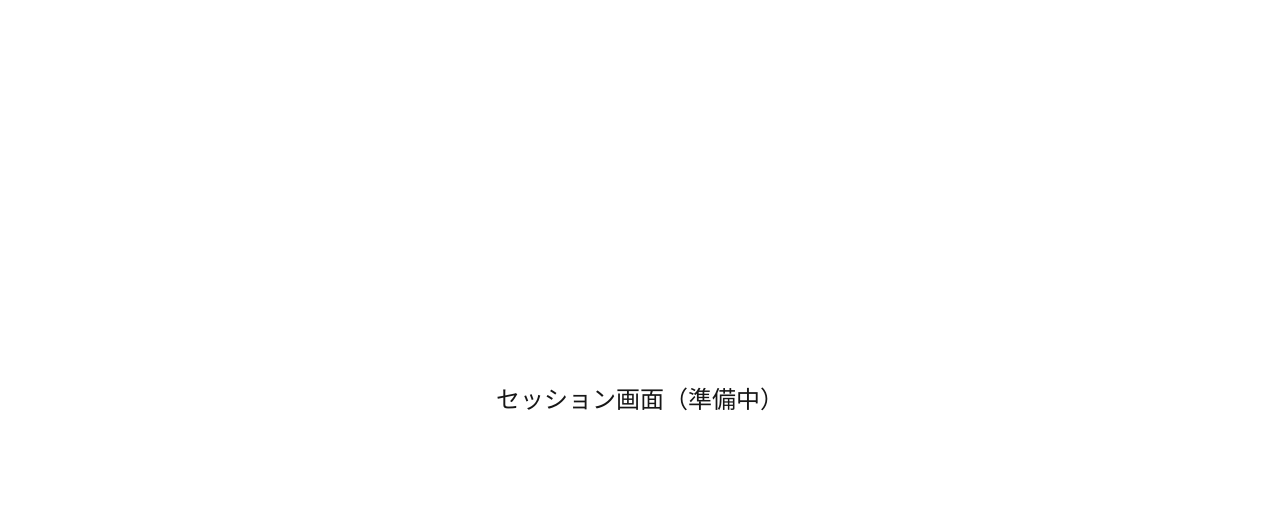
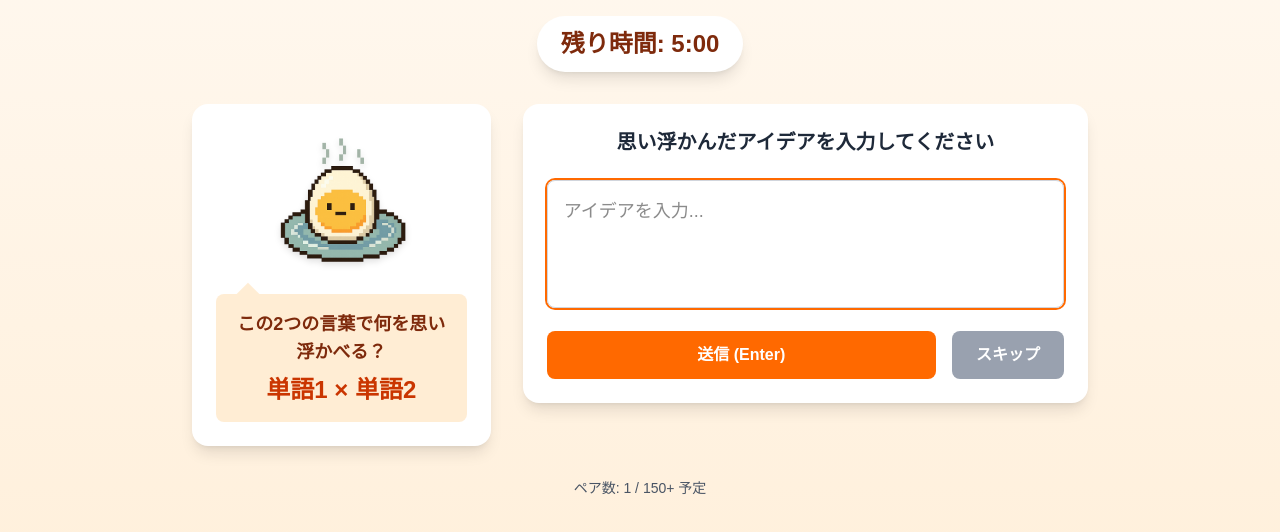
Before and after one commit to S-guchi/onsen-tamago, a Next.js app: page /session in a window 1280 px wide. Shown: the top 532 px of the page. Built offline with nearby package versions, Linux system fonts and the light colour scheme.

Commit message:
[#1-2] セッション画面骨格実装 - 吹き出し・入力欄・残り時間

```diff
--- a/src/app/session/page.tsx
+++ b/src/app/session/page.tsx
@@ -1,7 +1,122 @@
+"use client";
+
+import { useState } from "react";
+import Image from "next/image";
+
 export default function SessionPage() {
+  const [userInput, setUserInput] = useState("");
+  const [timeLeft, setTimeLeft] = useState(300); // 5分 = 300秒
+  const [currentPair, setCurrentPair] = useState(["単語1", "単語2"]);
+
+  const formatTime = (seconds: number) => {
+    const mins = Math.floor(seconds / 60);
+    const secs = seconds % 60;
+    return `${mins}:${secs.toString().padStart(2, "0")}`;
+  };
+
+  const handleSubmit = (e: React.FormEvent) => {
+    e.preventDefault();
+    if (userInput.trim()) {
+      console.log("入力:", userInput);
+      setUserInput("");
+      // TODO: 次の単語ペアを生成
+    }
+  };
+
+  const handleSkip = () => {
+    // TODO: 次の単語ペアを生成
+    console.log("スキップ");
+  };
+
   return (
-    <div className="min-h-screen flex items-center justify-center">
-      <h1 className="text-2xl">セッション画面（準備中）</h1>
+    <div className="min-h-screen bg-gradient-to-b from-orange-50 to-orange-100 p-4">
+      <div className="max-w-4xl mx-auto">
+
+        {/* ヘッダー - 残り時間 */}
+        <div className="flex justify-center mb-8">
+          <div className="bg-white rounded-full px-6 py-3 shadow-lg">
+            <div className="text-2xl font-bold text-orange-900">
+              残り時間: {formatTime(timeLeft)}
+            </div>
+          </div>
+        </div>
+
+        {/* メインコンテンツ */}
+        <div className="flex flex-col lg:flex-row gap-8 items-start">
+
+          {/* 左側: 温泉卵キャラクター */}
+          <div className="flex-shrink-0 lg:w-1/3">
+            <div className="bg-white rounded-2xl p-6 shadow-lg">
+              <div className="flex justify-center mb-4">
+                <Image
+                  src="/onsen-tamago.png"
+                  alt="温泉卵"
+                  width={150}
+                  height={150}
+                  className="drop-shadow-md"
+                />
+              </div>
+
+              {/* 吹き出し */}
+              <div className="relative bg-orange-100 rounded-lg p-4 mt-4">
+                <div className="absolute -top-2 left-6 w-4 h-4 bg-orange-100 transform rotate-45"></div>
+                <div className="text-center">
+                  <div className="text-lg font-bold text-orange-900 mb-2">
+                    この2つの言葉で何を思い浮かべる？
+                  </div>
+                  <div className="text-2xl font-bold text-orange-700">
+                    {currentPair[0]} × {currentPair[1]}
+                  </div>
+                </div>
+              </div>
+            </div>
+          </div>
+
+          {/* 右側: 入力エリア */}
+          <div className="flex-1">
+            <div className="bg-white rounded-2xl p-6 shadow-lg">
+              <h2 className="text-xl font-bold text-gray-800 mb-6 text-center">
+                思い浮かんだアイデアを入力してください
+              </h2>
+
+              <form onSubmit={handleSubmit} className="space-y-4">
+                <div>
+                  <textarea
+                    value={userInput}
+                    onChange={(e) => setUserInput(e.target.value)}
+                    placeholder="アイデアを入力..."
+                    className="w-full h-32 p-4 border border-gray-300 rounded-lg resize-none focus:outline-none focus:ring-2 focus:ring-orange-500 text-lg"
+                    autoFocus
+                  />
+                </div>
+
+                <div className="flex gap-4">
+                  <button
+                    type="submit"
+                    className="flex-1 bg-orange-500 hover:bg-orange-600 text-white font-bold py-3 px-6 rounded-lg transition-colors duration-200"
+                  >
+                    送信 (Enter)
+                  </button>
+                  <button
+                    type="button"
+                    onClick={handleSkip}
+                    className="bg-gray-400 hover:bg-gray-500 text-white font-bold py-3 px-6 rounded-lg transition-colors duration-200"
+                  >
+                    スキップ
+                  </button>
+                </div>
+              </form>
+            </div>
+          </div>
+        </div>
+
+        {/* 進捗インジケーター */}
+        <div className="mt-8 text-center text-gray-600">
+          <div className="text-sm">
+            ペア数: 1 / 150+ 予定
+          </div>
+        </div>
+      </div>
     </div>
   );
 }
```
